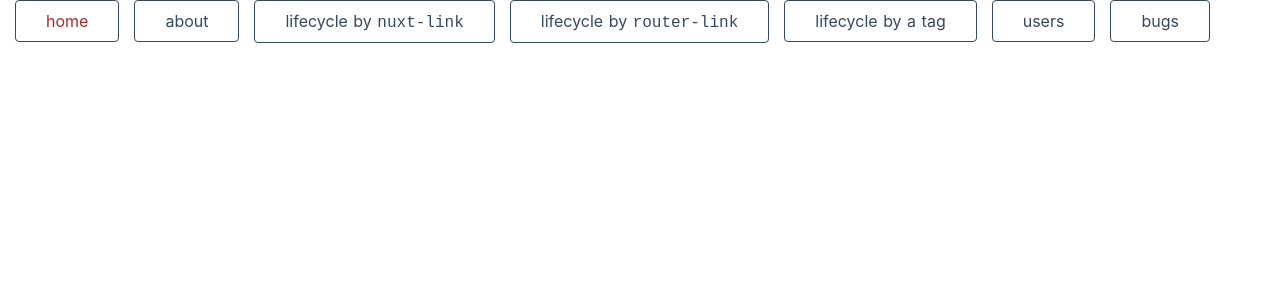
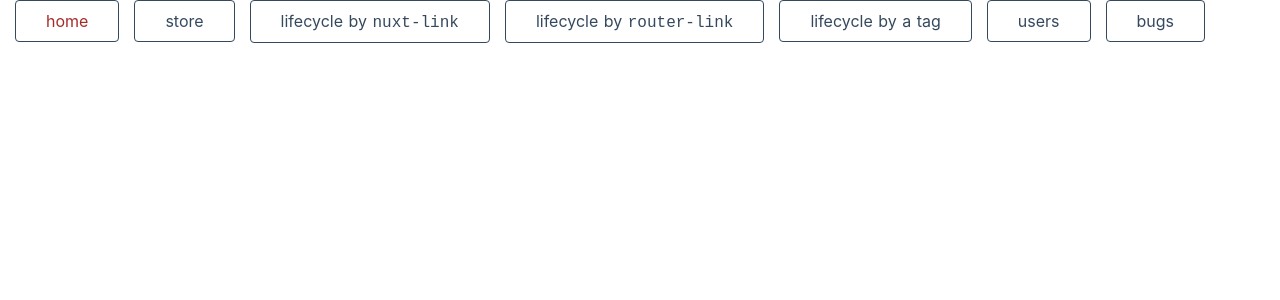
Before and after one commit to BoYuanSu/nuxt-survey, a Nuxt app: page /1 in a window 1280 px wide. Shown: the top 300 px of the page. Built offline with nearby package versions, Linux system fonts and the light colour scheme.

Commit message:
rename page from about to store

```diff
--- a/components/NavAll.vue
+++ b/components/NavAll.vue
@@ -1,7 +1,7 @@
 <template>
   <div>
     <nuxt-link to="/" no-prefetch class="button--grey">home</nuxt-link>
-    <nuxt-link to="/about" class="button--grey">about</nuxt-link>
+    <nuxt-link to="/store" class="button--grey">store</nuxt-link>
     <nuxt-link to="/lifecycle" class="button--grey">lifecycle by <code>nuxt-link</code></nuxt-link>
     <router-link to="/lifecycle" class="button--grey">lifecycle by <code>router-link</code></router-link>
     <a href="javascript:;" @click.prevent="$router.push('/lifecycle')" class="button--grey">lifecycle by a tag</a>
--- a/router/index.js
+++ b/router/index.js
@@ -14,8 +14,8 @@ export function createRouter() {
         component: Home
       },
       {
-        path: '/about',
-        component: () => import('~/pages/about').then(m=>m.default)
+        path: '/store',
+        component: () => import('~/pages/store').then(m=>m.default)
       },
       {
         path: '/lifecycle',
```
Also changed, not shown: pages/store/index.vue (renamed from pages/about/index.vue).
